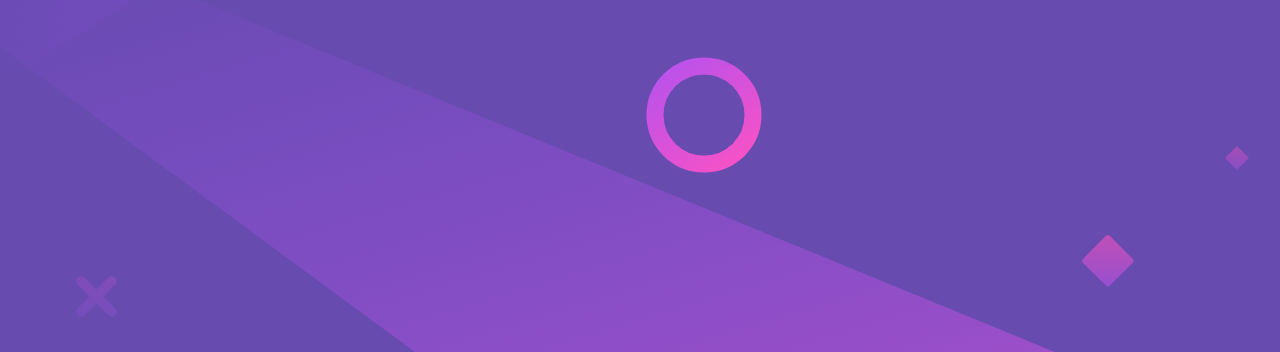
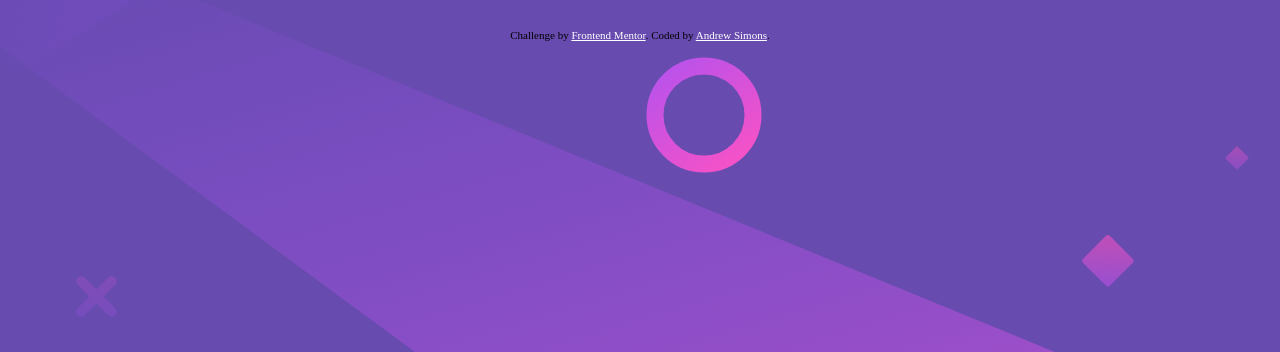
Before and after one commit to AndrewSimons3/huddle-landing-page, a plain HTML site: page index.html in a window 1280 px wide. Shown: the part 448-800 px from the top of the page. Drawn offline with nearby package versions, Linux system fonts and the light colour scheme.

Commit message:
updated href

```diff
--- a/index.html
+++ b/index.html
@@ -56,6 +56,15 @@
           </a>
         </div>
 			</div>
+
+      	<footer>
+			<p class="attribution">
+				Challenge by
+				<a href="https://www.frontendmentor.io?ref=challenge" target="_blank"
+					>Frontend Mentor</a
+				>. Coded by <a href="https://www.frontendmentor.io/profile/AndrewSimons3">Andrew Simons</a>.
+			</p>
+		</footer>
 		</main>
 	</body>
 </html>
--- a/style.css
+++ b/style.css
@@ -5,7 +5,7 @@
 	text-align: center;
 }
 .attribution a {
-	color: hsl(228, 45%, 44%);
+	color: #fff;
 }
 
 * {
```
